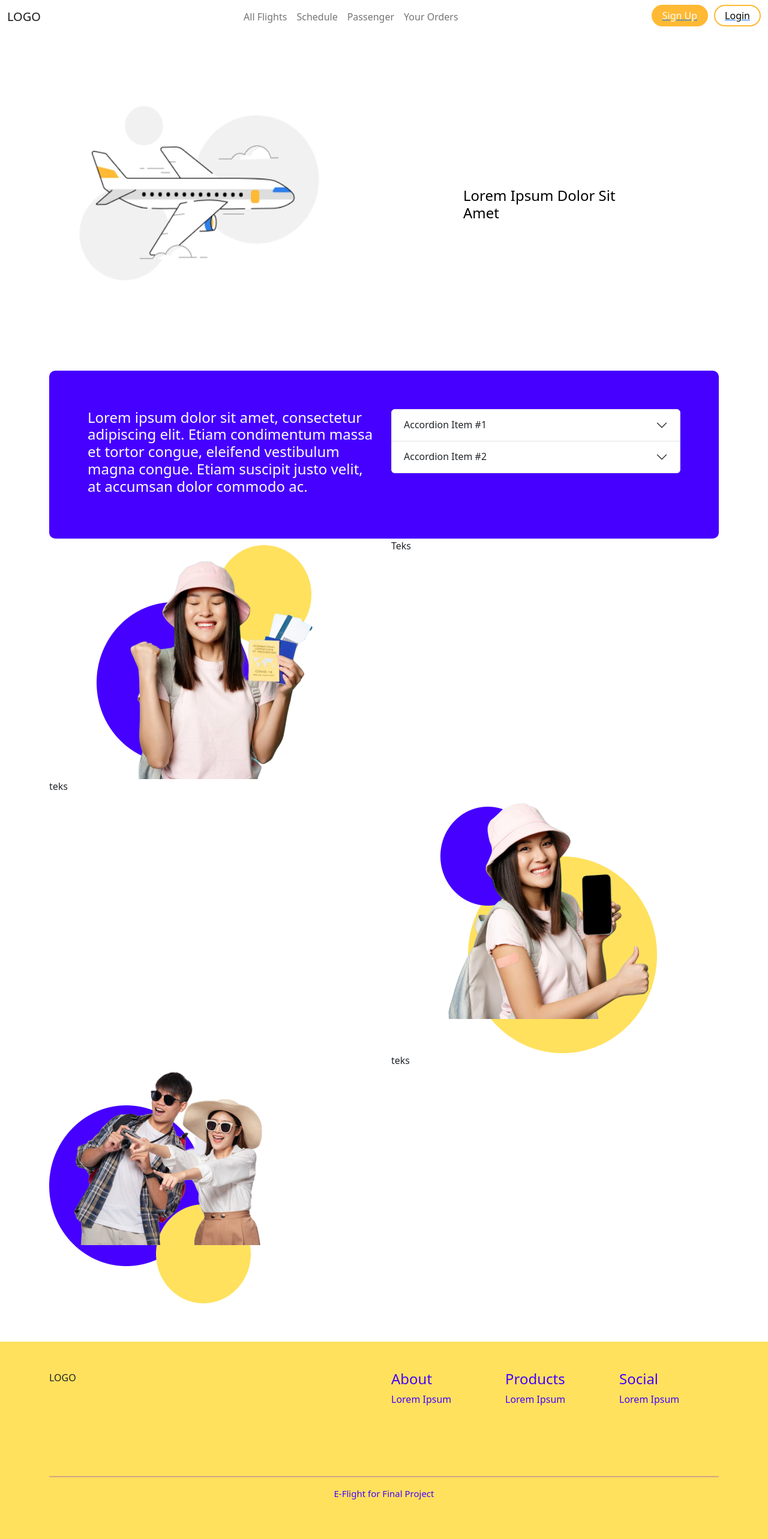
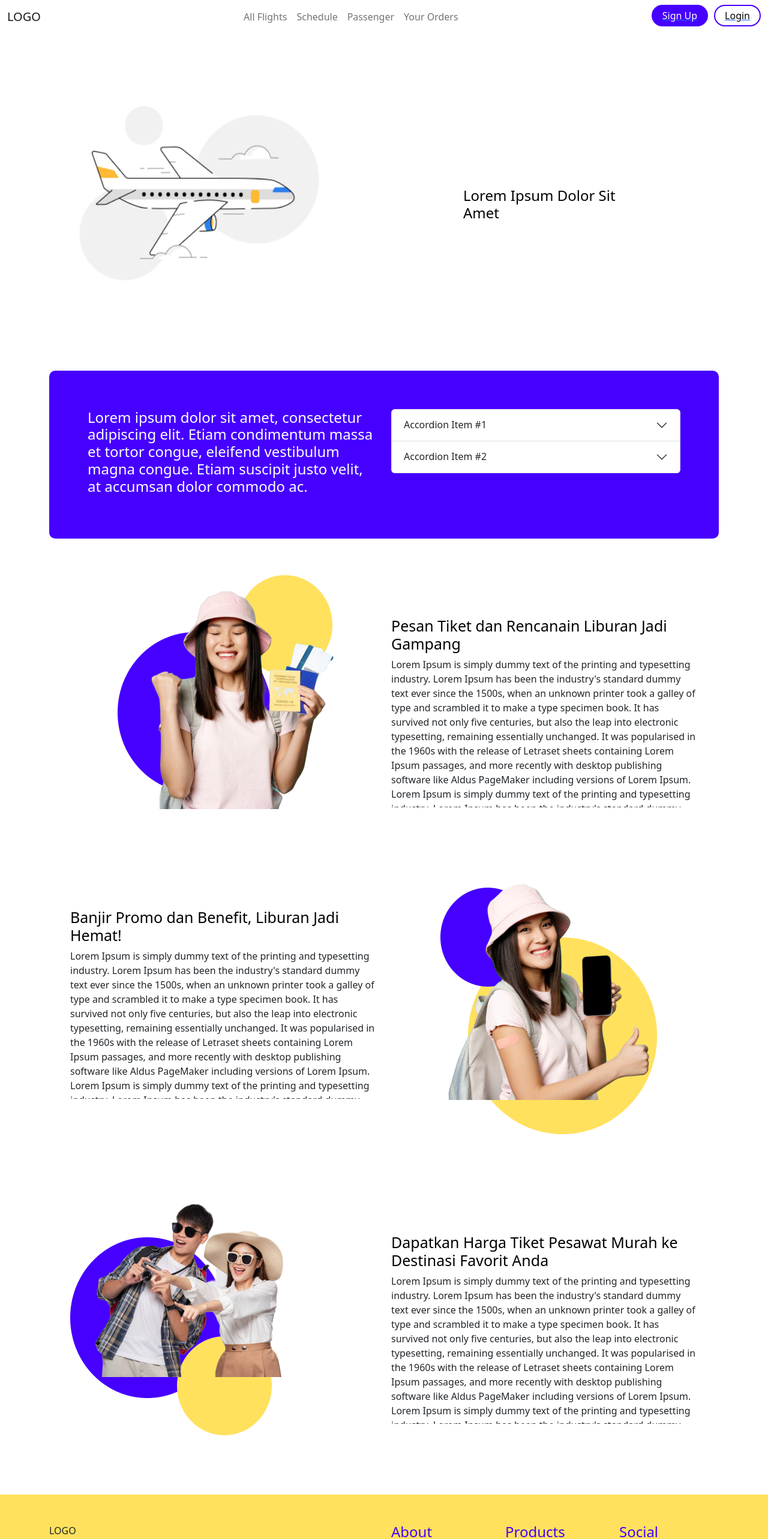
Before and after one commit to anugrahkresnaya/Final-project-FE, a Next.js app: page / in a window 1280 px wide. Shown: the top 2566 px of the page at 60% size. Built offline with nearby package versions, Linux system fonts and the light colour scheme.

Commit message:
add scrollable area

```diff
--- a/components/home/Benefits.js
+++ b/components/home/Benefits.js
@@ -7,35 +7,70 @@
 import { Col, Container, Row } from 'react-bootstrap';
 import styled from 'styled-components';
 
+const SectionBenefits = styled.section`
+    padding: 35px;
+    padding-top: 50px;
+`;
+
+const Scrollable = styled.div`
+    overflow-y:scroll;
+    height:250px;
+    background: white;
+`;
+
+const TitleBenefits = styled.h1`
+    color: #000000;
+    font-size: 25px;
+    padding-top: 80px;
+`;
 
 function Benefits() {
     return (
         <>
        <Container>
+        <SectionBenefits>
             <Row>
                 <Col lg={6}>
                     <Image src={Frame1} alt="frame 1" className='mx-auto'/>
                 </Col>
                 <Col lg={6} id="right">
-                    Teks
+
+                    <TitleBenefits>Pesan Tiket dan Rencanain Liburan Jadi Gampang</TitleBenefits>
+                    <Scrollable>
+                    Lorem Ipsum is simply dummy text of the printing and typesetting industry. Lorem Ipsum has been the industry's standard dummy text ever since the 1500s, when an unknown printer took a galley of type and scrambled it to make a type specimen book. It has survived not only five centuries, but also the leap into electronic typesetting, remaining essentially unchanged. It was popularised in the 1960s with the release of Letraset sheets containing Lorem Ipsum passages, and more recently with desktop publishing software like Aldus PageMaker including versions of Lorem Ipsum.
+                    Lorem Ipsum is simply dummy text of the printing and typesetting industry. Lorem Ipsum has been the industry's standard dummy text ever since the 1500s, when an unknown printer took a galley of type and scrambled it to make a type specimen book. It has survived not only five centuries, but also the leap into electronic typesetting, remaining essentially unchanged. It was popularised in the 1960s with the release of Letraset sheets containing Lorem Ipsum passages, and more recently with desktop publishing software like Aldus PageMaker including versions of Lorem Ipsum.
+                    </Scrollable>
                 </Col>
             </Row>
+        </SectionBenefits>
+        <SectionBenefits>
             <Row>
                 <Col lg={6}>
-                    teks
+                    <TitleBenefits>Banjir Promo dan Benefit, Liburan Jadi Hemat!</TitleBenefits>
+                    <Scrollable>
+                    Lorem Ipsum is simply dummy text of the printing and typesetting industry. Lorem Ipsum has been the industry's standard dummy text ever since the 1500s, when an unknown printer took a galley of type and scrambled it to make a type specimen book. It has survived not only five centuries, but also the leap into electronic typesetting, remaining essentially unchanged. It was popularised in the 1960s with the release of Letraset sheets containing Lorem Ipsum passages, and more recently with desktop publishing software like Aldus PageMaker including versions of Lorem Ipsum.
+                    Lorem Ipsum is simply dummy text of the printing and typesetting industry. Lorem Ipsum has been the industry's standard dummy text ever since the 1500s, when an unknown printer took a galley of type and scrambled it to make a type specimen book. It has survived not only five centuries, but also the leap into electronic typesetting, remaining essentially unchanged. It was popularised in the 1960s with the release of Letraset sheets containing Lorem Ipsum passages, and more recently with desktop publishing software like Aldus PageMaker including versions of Lorem Ipsum.
+                    </Scrollable>
                 </Col>
                 <Col lg={6}>
                     <Image src={Frame2} alt="frame 2" className='mx-auto'/>
                 </Col>
             </Row>
+        </SectionBenefits>
+        <SectionBenefits>
             <Row>
                 <Col lg={6}>
                     <Image src={Frame3} alt="frame 3" className='mx-auto'/>
                 </Col>
                 <Col lg={6}>
-                    teks
+                    <TitleBenefits>Dapatkan Harga Tiket Pesawat Murah ke Destinasi Favorit Anda</TitleBenefits>
+                    <Scrollable>
+                    Lorem Ipsum is simply dummy text of the printing and typesetting industry. Lorem Ipsum has been the industry's standard dummy text ever since the 1500s, when an unknown printer took a galley of type and scrambled it to make a type specimen book. It has survived not only five centuries, but also the leap into electronic typesetting, remaining essentially unchanged. It was popularised in the 1960s with the release of Letraset sheets containing Lorem Ipsum passages, and more recently with desktop publishing software like Aldus PageMaker including versions of Lorem Ipsum.
+                    Lorem Ipsum is simply dummy text of the printing and typesetting industry. Lorem Ipsum has been the industry's standard dummy text ever since the 1500s, when an unknown printer took a galley of type and scrambled it to make a type specimen book. It has survived not only five centuries, but also the leap into electronic typesetting, remaining essentially unchanged. It was popularised in the 1960s with the release of Letraset sheets containing Lorem Ipsum passages, and more recently with desktop publishing software like Aldus PageMaker including versions of Lorem Ipsum.
+                    </Scrollable>
                 </Col>
             </Row>
+        </SectionBenefits>
         </Container>
         </>
     );
--- a/components/home/Navbar.js
+++ b/components/home/Navbar.js
@@ -8,11 +8,11 @@
 import Link from 'next/link';
 
 const ButtonSignUp = styled.button`
-    background-color: #FFB934;
+    background-color: #4600FF;
     color: white;
     font-size: 1em;
     padding: 0.25em 1em;
-    border: 2px solid #FFB934;
+    border: 2px solid #4600FF;
     border-radius: 30px;
     margin-right: 10px;
     display: block;
@@ -24,7 +24,7 @@
     font-size: 1em;
     padding: 0.25em 1em;
     border-radius: 30px;
-    border: 2px solid #FFB934;
+    border: 2px solid #4600FF;
     display: block;
 `;
 
```
